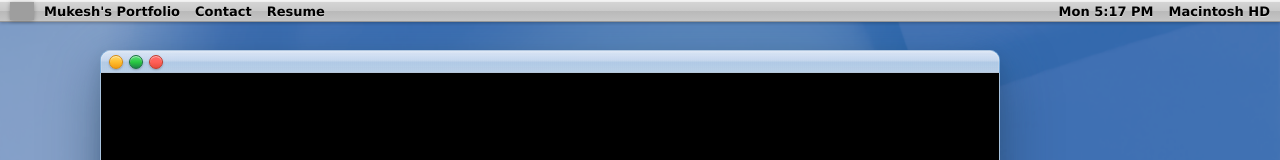
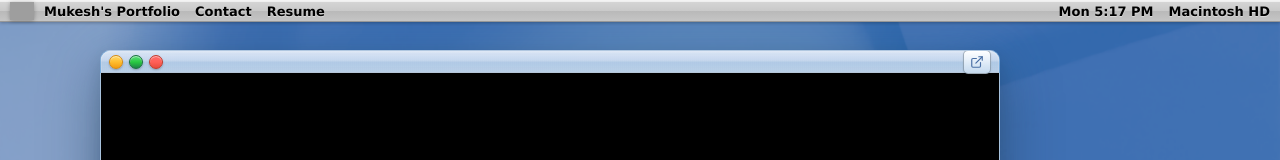
Before and after one commit to MukeshKumar-17/Frutiger-portfolio, a React (Vite) app: page / in a window 1280 px wide. Both pictures are taken after a click on the element "Resume". Shown: the top 160 px of the page. Built offline with nearby package versions, Linux system fonts and the light colour scheme; grey boxes are pictures that could not be loaded.

Commit message:
Apply nav-btn class to Resume window open button

```diff
--- a/src/components/ResumeWindow.jsx
+++ b/src/components/ResumeWindow.jsx
@@ -133,7 +133,7 @@ export default function ResumeWindow({ title, icon, onClose, initialPosition = {
             {/* Glass Frame */}
             <div className="aero-frame" style={{ display: 'flex', flexDirection: 'column', height: '100%' }}>
                 {/* Title Bar */}
-                <div className="aero-titlebar">
+                <div className="aero-titlebar" style={{ position: 'relative' }}>
                     <div className="aero-window-controls">
                         <button className="window-control-btn minimize-btn" onClick={handleClose}>
                             <span className="control-icon">─</span>
@@ -145,6 +145,25 @@ export default function ResumeWindow({ title, icon, onClose, initialPosition = {
                             <span className="control-icon">✕</span>
                         </button>
                     </div>
+                    {/* Open in New Tab Button */}
+                    <button
+                        className="nav-btn"
+                        onClick={handleOpenNewTab}
+                        title="Open in new tab"
+                        style={{
+                            position: 'absolute',
+                            right: '8px',
+                            top: '50%',
+                            transform: 'translateY(-50%)',
+                            zIndex: 10
+                        }}
+                    >
+                        <svg width="14" height="14" viewBox="0 0 24 24" fill="none" stroke="currentColor" strokeWidth="2" strokeLinecap="round" strokeLinejoin="round">
+                            <path d="M18 13v6a2 2 0 0 1-2 2H5a2 2 0 0 1-2-2V8a2 2 0 0 1 2-2h6"></path>
+                            <polyline points="15 3 21 3 21 9"></polyline>
+                            <line x1="10" y1="14" x2="21" y2="3"></line>
+                        </svg>
+                    </button>
                 </div>
 
                 {/* Content Area */}
```
